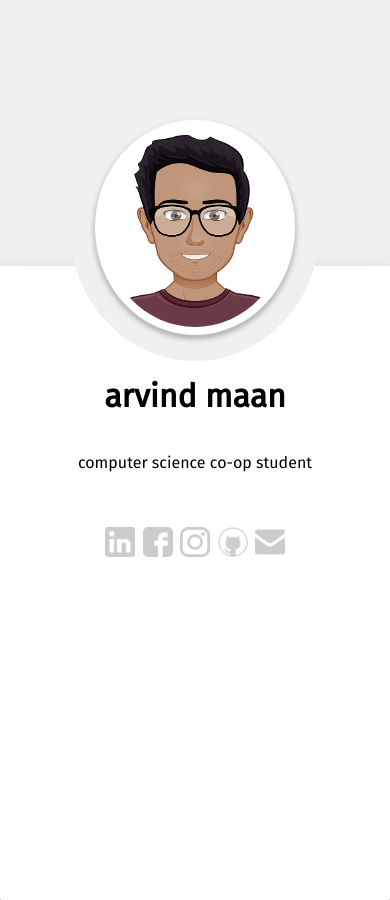
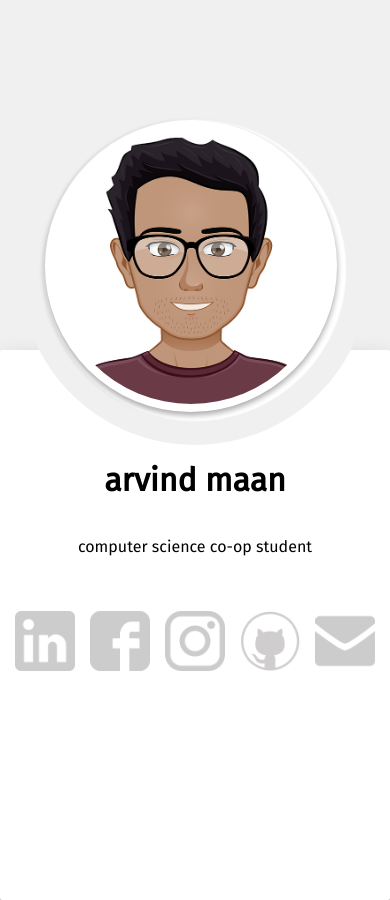
Before and after one commit to Arvind-Maan/arvind-maan.github.io, a Jekyll site: the page built from index.html, in a window 390 px wide. Built offline with Jekyll 4.4.1, drawn with Linux system fonts in a browser that asks for light colours.

Commit message:
[FEATURE] Mobile scaling with media queries

```diff
--- a/_sass/main.scss
+++ b/_sass/main.scss
@@ -55,7 +55,6 @@ body {
 
 .content-avatar img:hover {
   box-shadow: 0 19px 38px rgba(0, 0, 0, 0.3), 0 15px 12px rgba(0, 0, 0, 0.22);
-
 }
 
 .content-box {
@@ -104,3 +103,25 @@ body {
     transform: scale(1);
   }
 }
+
+@media only screen and (max-width: 850px) {
+  .icon {
+    width: 60px;
+    height: 60px;
+    opacity: 0.2;
+    z-index: 2;
+  }
+
+  .icon:hover {
+    width: 60px;
+    height: 60px;
+    opacity: 1;
+  }
+  .content-row {
+    width: 100%;
+  }
+  .content-avatar {
+    width: 300px;
+    min-height: 300px;
+  }
+}
```
Also changed, not shown: 5 other files.
